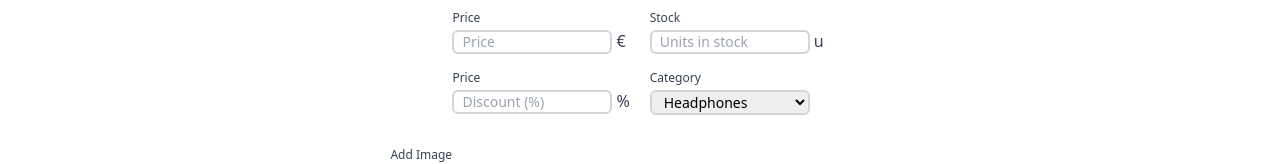
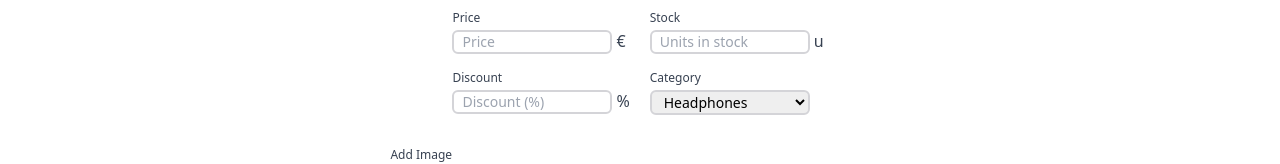
Before and after one commit to Jogopin/Groovz-client, a React (Vite) app: page /add-product in a window 1280 px wide. Shown: the part 412-576 px from the top of the page. Built offline with nearby package versions, Linux system fonts and the light colour scheme; no server answers.

Commit message:
Fix wrong value assignments for price, discount, and stock inputs

```diff
--- a/src/pages/AddProduct.jsx
+++ b/src/pages/AddProduct.jsx
@@ -132,7 +132,7 @@ export default function AddProduct({ addProductAndUpdateState }) {
             <InputLabel
               input={{
                 name: "price",
-                value: formState.reference,
+                value: formState.price,
                 onChange: handleOnChange,
                 placeholder: "Price",
                 type: "number",
@@ -146,13 +146,13 @@ export default function AddProduct({ addProductAndUpdateState }) {
             <InputLabel
               input={{
                 name: "discount",
-                value: formState.reference,
+                value: formState.discount,
                 onChange: handleOnChange,
                 placeholder: "Discount (%)",
                 type: "number",
               }}
               id="discount"
-              label="Price"
+              label="Discount"
               className="mt-1 w-40 rounded-md border-2 border-zinc-300 px-2 sm:text-sm"
               units="%"
             />
@@ -163,7 +163,7 @@ export default function AddProduct({ addProductAndUpdateState }) {
               <InputLabel
                 input={{
                   name: "stock",
-                  value: formState.reference,
+                  value: formState.stock,
                   onChange: handleOnChange,
                   placeholder: "Units in stock",
                   type: "number",
```
